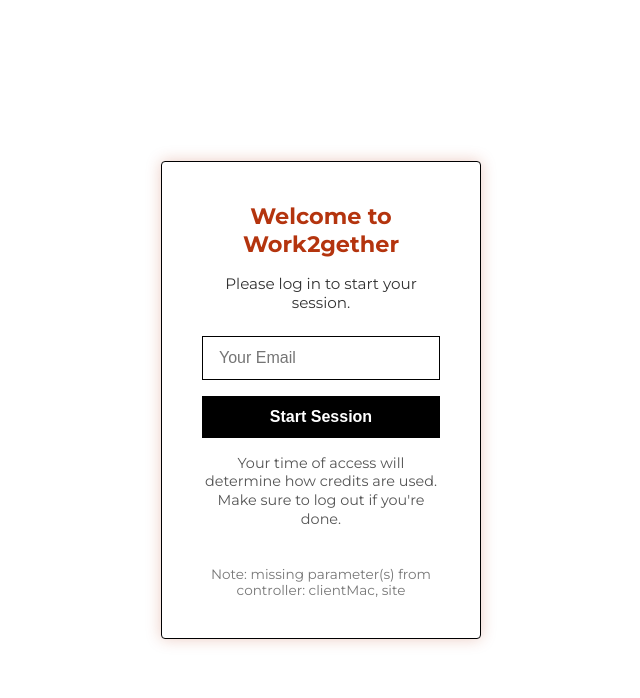
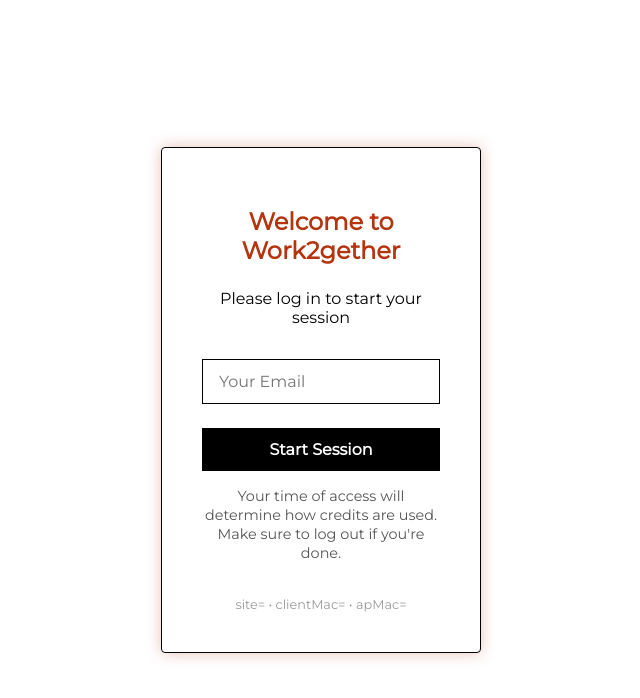
Before and after one commit to Work2gether-space/w2g-splash, a website: page index.html in a window 1280 px wide. Shown: the whole page, without its empty margins (319-959 px from the left). Drawn offline with Linux system fonts and the light colour scheme.

Commit message:
Update index.html

```diff
--- a/index.html
+++ b/index.html
@@ -4,119 +4,80 @@
   <meta charset="UTF-8" />
   <title>Work2gether Login</title>
   <meta name="viewport" content="width=device-width, initial-scale=1" />
-  <link href="https://fonts.googleapis.com/css2?family=Montserrat:wght@400;600;700&display=swap" rel="stylesheet" />
+  <link href="https://fonts.googleapis.com/css2?family=Montserrat&display=swap" rel="stylesheet" />
   <style>
-    :root { --accent: #B4340E; }
-    * { box-sizing: border-box; }
     body {
       margin: 0;
       font-family: 'Montserrat', sans-serif;
       background: #fff;
       color: #000;
-      min-height: 100vh;
-      display: grid;
-      place-items: center;
+      display: flex;
+      justify-content: center;
+      align-items: center;
+      height: 100vh;
     }
     .login-box {
       width: 320px;
       padding: 2.5rem;
       border: 1px solid #000;
-      box-shadow: 0 0 15px rgba(180, 52, 14, 0.25);
+      box-sizing: border-box;
+      box-shadow: 0 0 15px rgba(180, 52, 14, 0.3);
       border-radius: 4px;
       text-align: center;
-      background: #fff;
     }
-    h2 {
-      color: var(--accent);
-      margin: 0 0 1rem 0;
-      font-weight: 700;
-      font-size: 1.4rem;
-    }
-    p.desc {
-      margin: 0 0 1.5rem 0;
-      font-size: .95rem;
-      color: #333;
-    }
+    h2 { color: #B4340E; margin-bottom: 1.5rem; font-weight: 700; }
+    p { margin-bottom: 2rem; font-weight: 500; font-size: 1rem; }
     input[type="email"] {
-      width: 100%;
-      padding: 0.75rem 1rem;
-      font-size: 1rem;
-      border: 1px solid #000;
-      border-radius: 0;
-      margin-bottom: 1rem;
-      outline: none;
+      width: 100%; padding: 0.75rem 1rem; font-size: 1rem;
+      border: 1px solid #000; border-radius: 0; box-sizing: border-box; margin-bottom: 1.5rem;
+      font-family: 'Montserrat', sans-serif;
     }
     button[type="submit"] {
-      width: 100%;
-      padding: 0.75rem 1rem;
-      font-size: 1rem;
-      font-weight: 700;
-      border: none;
-      background: #000;
-      color: #fff;
-      cursor: pointer;
-      border-radius: 0;
-      transition: .25s;
+      width: 100%; padding: 0.75rem 1rem; font-size: 1rem; font-weight: 700;
+      border: none; background: #000; color: #fff; cursor: pointer; transition: all 0.3s ease; border-radius: 0;
+      font-family: 'Montserrat', sans-serif;
     }
-    button[type="submit"]:hover,
-    button[type="submit"]:focus {
-      background: transparent;
-      border: 1px solid #000;
-      color: #000;
-      outline: none;
+    button[type="submit"]:hover, button[type="submit"]:focus {
+      background: transparent; border: 1px solid #000; color: #000; outline: none;
     }
-    .message { margin-top: 1rem; font-size: .9rem; color: #555; line-height: 1.3; }
-    .status   { margin-top: .75rem; min-height: 1.2em; font-size: .92rem; }
-    .muted    { color: #777; font-size: .85rem; margin-top: .5rem; }
+    .message { margin-top: 1.0rem; font-size: 0.9rem; font-weight: 500; color: #555; line-height: 1.3; }
+    .status  { margin-top: 0.75rem; min-height: 1.2em; }
+    .small   { margin-top: .5rem; font-size: .8rem; color:#666; }
+    .dim     { color:#999; font-size: .8rem; margin-top:.25rem;}
   </style>
 </head>
 <body>
   <form class="login-box" id="loginForm" autocomplete="on" novalidate>
     <h2>Welcome to Work2gether</h2>
-    <p class="desc">Please log in to start your session.</p>
+    <p>Please log in to start your session</p>
 
     <input type="email" id="email" name="email" placeholder="Your Email" required />
-    <button type="submit" id="submitBtn">Start Session</button>
+    <button type="submit">Start Session</button>
 
     <div class="message">
       Your time of access will determine how credits are used.<br />
       Make sure to log out if you're done.
     </div>
     <div id="status" class="status"></div>
-    <div id="debug" class="muted"></div>
+    <div class="dim" id="qs"></div>
   </form>
 
   <script>
-    // --- Read Omada portal query params ---
-    const q = new URLSearchParams(window.location.search);
-
+    // Read and show important portal query string values (for debugging)
+    const q = new URLSearchParams(location.search);
+    const qsEl = document.getElementById('qs');
     const portalParams = {
       clientMac: q.get('clientMac') || q.get('mac') || '',
-      apMac:     q.get('apMac')     || '',
-      ssidName:  q.get('ssidName')  || q.get('ssid') || '',
-      radioId:   q.get('radioId')   || q.get('radio') || '',
-      site:      q.get('site')      || q.get('siteId') || ''
+      apMac:     q.get('apMac') || '',
+      ssidName:  q.get('ssidName') || '',
+      radioId:   q.get('radioId') || '',
+      site:      q.get('site') || '',
+      redirectUrl: decodeURIComponent(q.get('redirectUrl') || '') || 'http://neverssl.com'
     };
-
-    const portalRedirect =
-      (q.get('redirectUrl') ? decodeURIComponent(q.get('redirectUrl')) : '') ||
-      'http://neverssl.com';
-
-    // (Optional) show minimal debug if critical fields are missing
-    (function showDebug() {
-      const debug = document.getElementById('debug');
-      const missing = [];
-      if (!portalParams.clientMac) missing.push('clientMac');
-      if (!portalParams.site)      missing.push('site');
-      if (missing.length) {
-        debug.textContent =
-          'Note: missing parameter(s) from controller: ' + missing.join(', ');
-      }
-    })();
+    qsEl.textContent = `site=${portalParams.site} • clientMac=${portalParams.clientMac} • apMac=${portalParams.apMac}`;
 
     const form = document.getElementById('loginForm');
     const statusEl = document.getElementById('status');
-    const submitBtn = document.getElementById('submitBtn');
 
     async function postJson(url, body) {
       const res = await fetch(url, {
@@ -124,55 +85,62 @@
         headers: { 'Content-Type': 'application/json' },
         body: JSON.stringify(body || {})
       });
-      let data = null;
-      try { data = await res.json(); } catch (_) {}
+      const text = await res.text();
+      let data;
+      try { data = JSON.parse(text); } catch { data = { raw: text }; }
       return { ok: res.ok, status: res.status, data };
     }
 
     form.addEventListener('submit', async (e) => {
       e.preventDefault();
       statusEl.textContent = '';
-      statusEl.style.color = '#555';
 
-      const email = (document.getElementById('email').value || '').trim();
+      const email = document.getElementById('email').value.trim();
       if (!email) {
         statusEl.textContent = 'Enter a valid email.';
         statusEl.style.color = 'red';
         return;
       }
 
-      submitBtn.disabled = true;
-
       try {
-        // 1) Optional: log the email (non-blocking)
-        postJson('/api/submit_email', { email, client_id: portalParams.clientMac }).catch(() => {});
-
-        // 2) Authorize with Omada
-        const authPayload = {
-          ...portalParams,
-          redirectUrl: portalRedirect
-        };
-
-        const auth = await postJson('/api/authorize', authPayload);
-
-        if (!auth.ok || !auth.data || !auth.data.ok) {
-          console.error('Authorize error:', auth);
-          statusEl.textContent = 'Could not authorize your session. Try again.';
+        // 1) Capture email (always returns 200 w/ logs)
+        const cap = await postJson('/api/submit_email', { email, client_id: portalParams.clientMac || 'n/a' });
+        if (!cap.ok) {
+          console.error('submit_email error:', cap);
+          statusEl.textContent = 'Network error (capture). Try again.';
           statusEl.style.color = 'red';
-          submitBtn.disabled = false;
           return;
         }
 
-        statusEl.textContent = 'Saved. Finishing sign-in…';
+        // 2) Ask our API to authorize this client with Omada
+        statusEl.textContent = 'Authorizing…';
+        statusEl.style.color = '#333';
+
+        const authBody = {
+          clientMac: portalParams.clientMac,
+          apMac: portalParams.apMac,
+          ssidName: portalParams.ssidName,
+          radioId: portalParams.radioId,
+          site: portalParams.site,
+          redirectUrl: portalParams.redirectUrl
+        };
+        const auth = await postJson('/api/authorize', authBody);
+
+        if (!auth.ok) {
+          console.error('authorize error payload:', auth);
+          statusEl.innerHTML = 'Could not authorize your session. Try again.';
+          statusEl.style.color = 'red';
+          return;
+        }
+
+        const go = (auth.data && auth.data.redirectUrl) ? auth.data.redirectUrl : portalParams.redirectUrl;
+        statusEl.textContent = 'Authorized. Finishing sign-in…';
         statusEl.style.color = 'green';
-        const finalUrl = auth.data.redirectUrl || portalRedirect;
-        // small delay for UX
-        setTimeout(() => { window.location.href = finalUrl; }, 500);
+        setTimeout(() => (location.href = go), 500);
       } catch (err) {
-        console.error(err);
+        console.error('fatal error:', err);
         statusEl.textContent = 'Network error. Try again.';
         statusEl.style.color = 'red';
-        submitBtn.disabled = false;
       }
     });
   </script>
```
